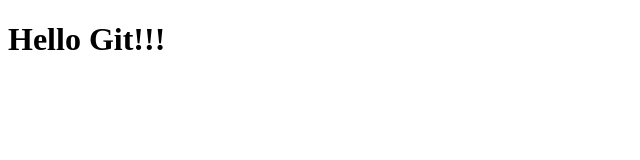
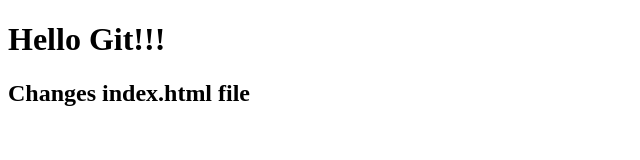
Before and after one commit to NguyenMinhKhanhB1909929/CT300_lab1-b1, a plain HTML site: page index.html in a window 1280 px wide. Shown: the whole page, without its empty margins (0-640 px from the left). Drawn offline with Linux system fonts and the light colour scheme.

Commit message:
update index.html file

```diff
--- a/index.html
+++ b/index.html
@@ -8,5 +8,6 @@
   </head>
   <body>
     <h1>Hello Git!!!</h1>
+    <h2>Changes index.html file</h2>
   </body>
 </html>
```
